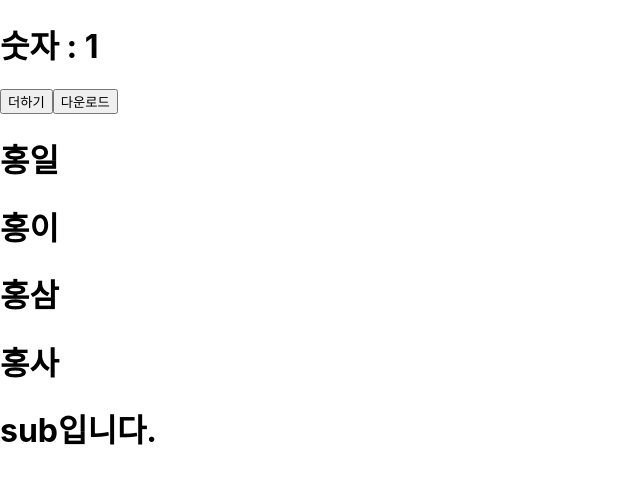
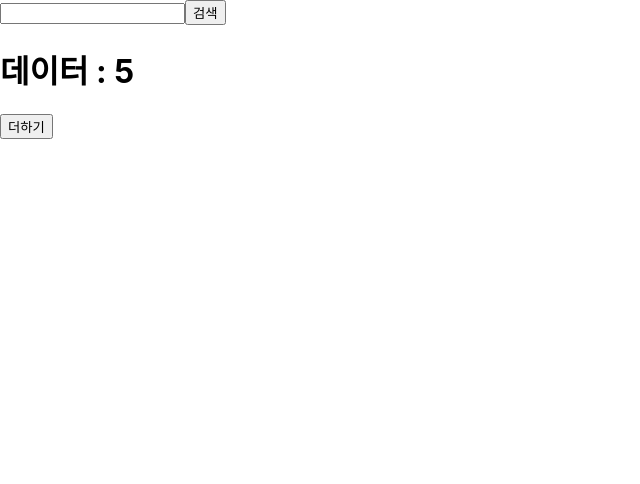
Before and after one commit to origuri/my-app, a React (Create React App) app: page / in a window 1280 px wide. Shown: the top 484 px of the page, without its empty margins (0-640 px from the left). Built offline with nearby package versions, Linux system fonts and the light colour scheme.

Commit message:
2023.7.29 - useEffect와 사용법

```diff
--- a/src/App.js
+++ b/src/App.js
@@ -1,7 +1,9 @@
 import logo from './logo.svg';
 import './App.css';
-import { useState } from 'react';
+import { useEffect, useState } from 'react'; // { }가 있다는 건 defalut export가 아니라는 것.
 import Sub from './Sub';
+import { cleanup } from '@testing-library/react';
+
 /*
  * 1. return 시에 하나의 dom만 리턴할 수 있다.
  * 2. 변수 선언은 let 또는 const로만 해야 함.
@@ -15,47 +17,54 @@ import Sub from './Sub';
  * */
 
 function App() {
-  let list = [1, 2, 3];
-  console.log('app 실행됨.');
-  // let number = 1; 상태 값이 아님.
-  const [number, setNumber] = useState(1); // react의 hooks 라이브러리 사용
-  const add = () => {
-    /*
-     * setNumber로만 값을 변경할 수 있음
-     * number++; 상수 선언을 했기 때문에 값을 직접적으로 변경할 수 없음.
-     * 리엑트한테 number 값 변경할게 라고 요청하는 것.
-     * */
-    setNumber(number + 1);
-    console.log('add', number);
+  const [data, setData] = useState(0);
+  const [search, setSearch] = useState(0);
+
+  const download = () => {
+    // 다운로드 받은 데이터가 5라는 가정
+    let downloadData = 5;
+    setData(downloadData);
   };
-  let sample = [
-    { id: 1, name: '홍일' },
-    { id: 2, name: '홍이' },
-    { id: 3, name: '홍삼' },
-    { id: 4, name: '홍사' },
-  ];
 
-  const [users, setUsers] = useState(sample);
   /*
-   * 기존의 user 객체에 있는 데이터와 값은 동일하지만
-   * user 객체와 sample 객체는 서로 다른 객체이므로
-   * 같은 값의 데이터할지라도 객체가 다르기 때문에 새로 랜더링이 된다.
-   * ...sample은 최초 실행때는 객체가 달라서 리렌더링이 되지만
-   * 한번 하고 나면 ...sample은 4개이므로 리렌더링되지만 값은 변하지 않음.
+   * 실행시점 :
+   * 1. App() 함수가 최초 실행 될 때(최초로 그림이 그려질 때)
+   * 2. 상태 변수가 변경 될 때(dependecyList에 등록이 되어있어야 함. )
+   *
+   * useEffect의 두번째 파라미터가 디펜던시 리스트인데 [] 공백으로 두면
+   * 어떤 상태 변수에도 의존하지 않아서 최초 app이 실행될 때에만 실행이 됨.
+   *
+   * 사용 용도 :
+   * 게시판 리스트가 있다고 칠 때 처음 실행하자마자 통신으로
+   * 게시판 리스트를 싹 받아와서 뿌릴 수 있음.
+   *
+   * 특정 게시판을 찾는 검색 함수(search)가 있을 때 그림을 다시 그려야 함.
+   * 그러므로 두번째 파라미터에는 [search]가 있어야지 검색이 되지 빈 배열 []이 있으면 검색안됨.
    * */
-  const download = () => {
-    setUsers([...sample, { id: 5, name: 'aaa' }]);
+  useEffect(() => {
+    console.log('useEffect 실행됨.');
+    download();
+  }, [search]);
+
+  const aa = () => {
+    // input의 값이 바뀌어야 실행 됨.
+    // 1 검색 후 2 검색 하면 상태가 변해서 실행이 되지만 1 검색 후 1 검색하면 상태가 안변해서 실행 안됨.
+    const sea = document.querySelector('#search').value;
+    setSearch(sea);
   };
-  // 상태 값이 변해야 랜더링이 실행 됨.
+
   return (
     <div>
-      <h1>숫자 : {number}</h1>
-      <button onClick={add}>더하기</button>
-      <button onClick={download}>다운로드</button>
-      {users.map((u) => (
-        <h1>{(u.id, u.name)}</h1>
-      ))}
-      <Sub />
+      <input type="text" id={'search'}></input>
+      <button onClick={aa}>검색</button>
+      <h1>데이터 : {data}</h1>
+      <button
+        onClick={() => {
+          setData(data + 1);
+        }}
+      >
+        더하기
+      </button>
     </div>
   );
 }
```
